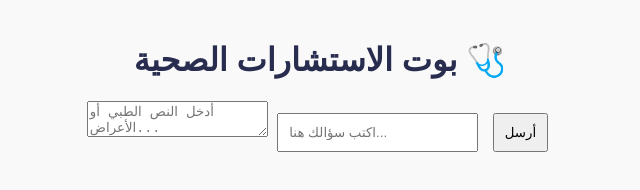
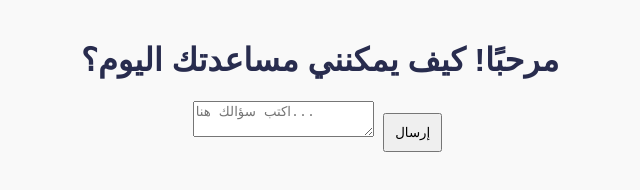
Before and after one commit to MonaNashaat/heart-care-bot, a website: page index.html in a window 1280 px wide. Shown: the whole page, without its empty margins (320-960 px from the left). Drawn offline with Linux system fonts and the light colour scheme.

Commit message:
Update index.html

```diff
--- a/index.html
+++ b/index.html
@@ -3,15 +3,14 @@
 <head>
     <meta charset="UTF-8">
     <meta name="viewport" content="width=device-width, initial-scale=1.0">
-    <title>بوت الاستشارات الصحية</title>
+    <title>بوت الاستشارات الصحية 🩺</title>
     <link rel="stylesheet" href="style.css">
 </head>
 <body>
-    <h1>بوت الاستشارات الصحية 🩺</h1>
     <div id="chat-container">
-        <textarea id="context" placeholder="أدخل النص الطبي أو الأعراض..."></textarea>
-        <input id="question" type="text" placeholder="اكتب سؤالك هنا...">
-        <button onclick="askQuestion()">أرسل</button>
+        <h1>مرحبًا! كيف يمكنني مساعدتك اليوم؟</h1>
+        <textarea id="question" placeholder="اكتب سؤالك هنا..."></textarea>
+        <button onclick="askQuestion()">إرسال</button>
         <div id="answer"></div>
     </div>
 
```
